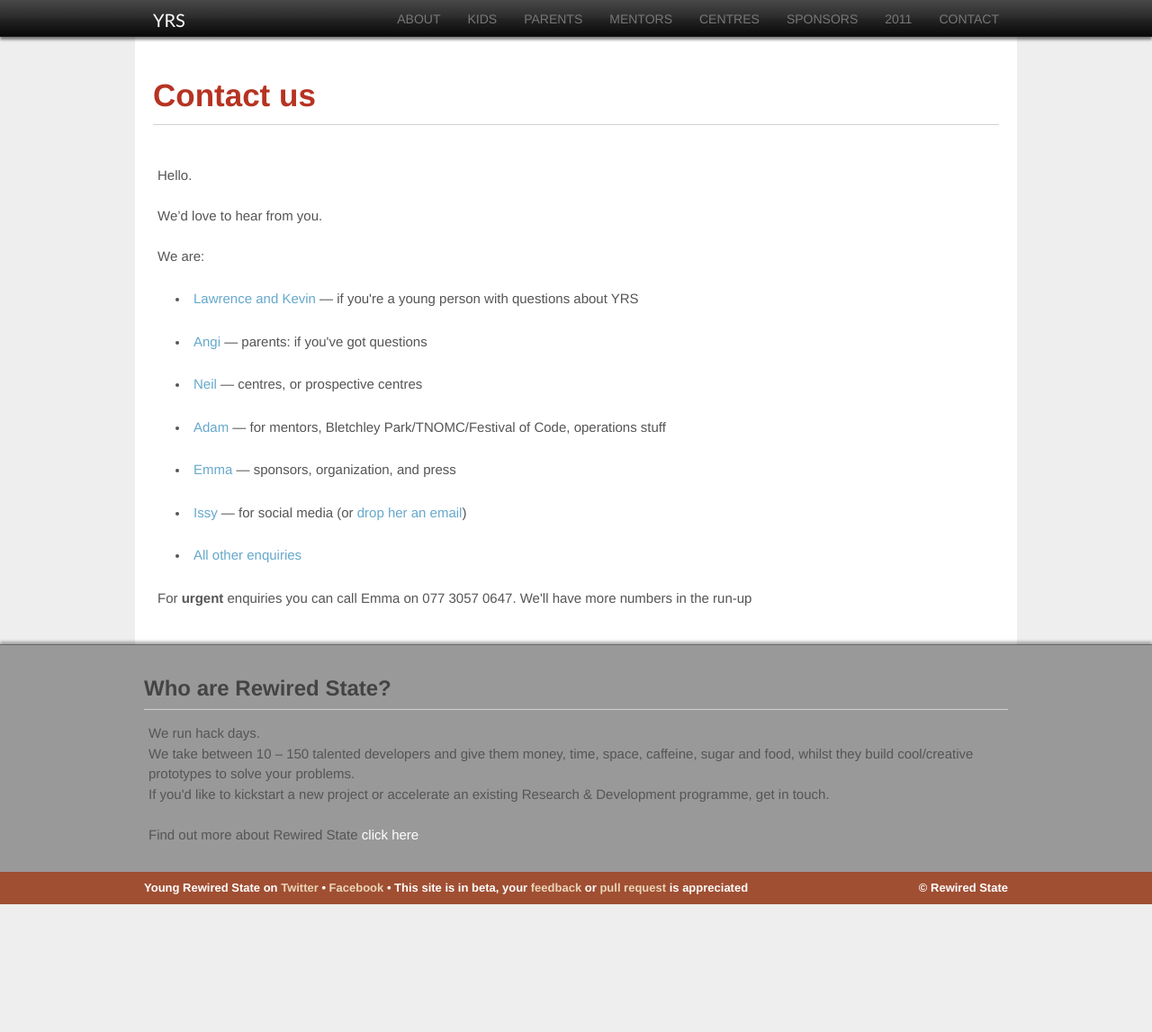
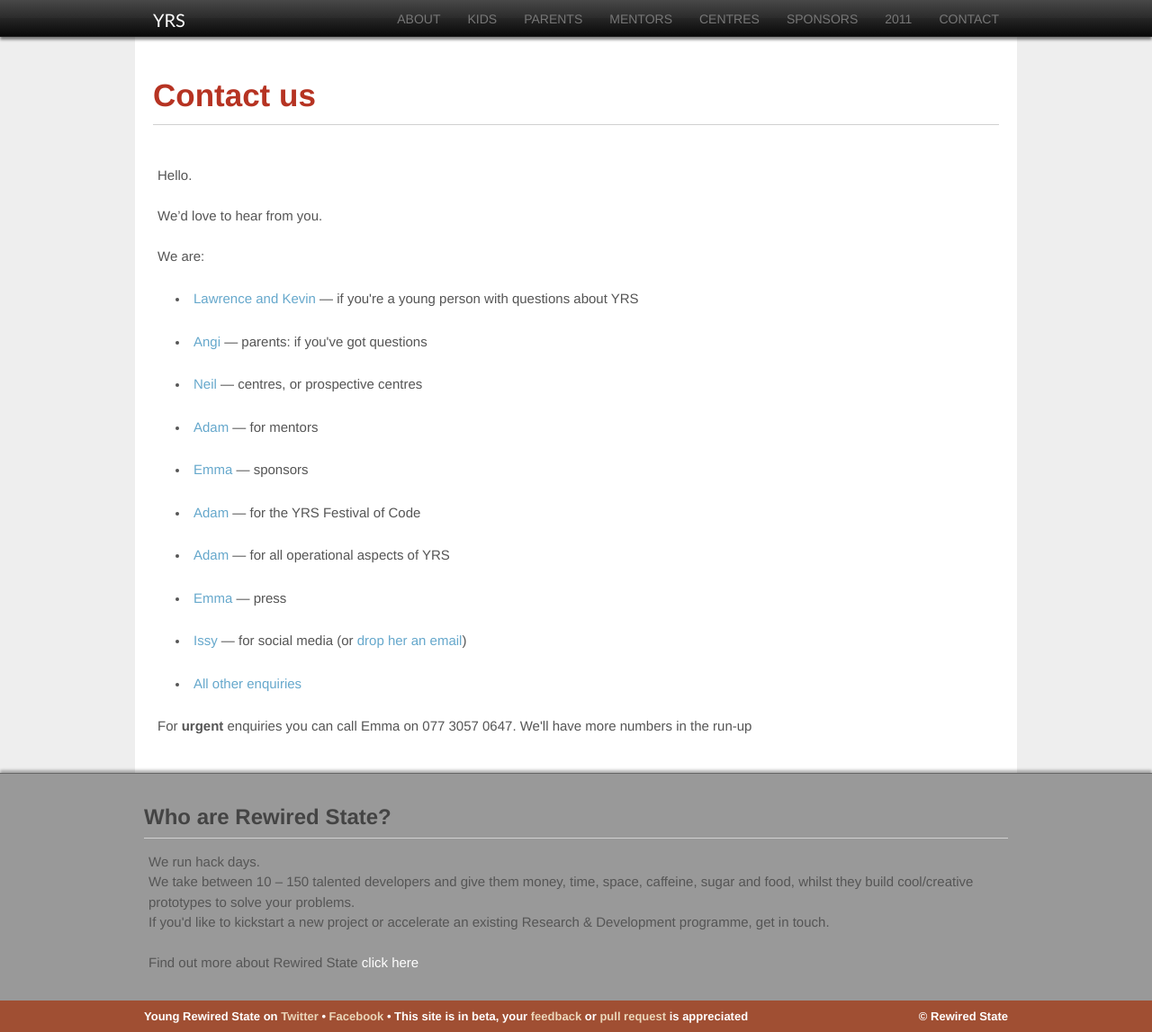
Before and after one commit to adamamyl/jekylld-yrs2012, a Jekyll site: the page built from contact/index.html, in a window 1280 px wide and 1147 px high. Shown: the whole window at 90% size. Built offline with Jekyll 4.4.1, drawn with Linux system fonts in a browser that asks for light colours.

Commit message:
switch to roles-based contact addreses

```diff
--- a/contact/index.html
+++ b/contact/index.html
@@ -18,13 +18,19 @@
 
                 <li><p><a href="mailto:angijlong@gmail.com">Angi</a> &#8212; parents: if you've got questions</p></li>
 
-                <li><p><a href="mailto:neil@youngrewiredstate.org">Neil</a> &#8212; centres, or prospective centres</p></li>
+                <li><p><a href="mailto:centres@youngrewiredstate.org">Neil</a> &#8212; centres, or prospective centres</p></li>
 
-                <li><p><a href="mailto:adam@youngrewiredstate.org">Adam</a> &#8212; for mentors, Bletchley Park/TNOMC/Festival of Code, operations stuff</p></li>
+                <li><p><a href="mailto:mentors@youngrewiredstate.org">Adam</a> &#8212; for mentors</p></li>
 
-                <li><p><a href="mailto:emma@rewiredstate.org">Emma</a> &#8212; sponsors, organization, and press</p></li>
+                <li><p><a href="mailto:sponsors@youngrewiredstate.org">Emma</a> &#8212; sponsors</p></li>
 
-                <li><p><a href="http://twitter.com/#!/youngrewired">Issy</a> &#8212; for social media (or <a href="mailto:isabell@youngrewiredstate.org">drop her an email</a>)</p></li>
+                <li><p><a href="mailto:festivalofcode@youngrewiredstate.org">Adam</a> &#8212; for the YRS Festival of Code</p></li>
+
+                <li><p><a href="mailto:ops@youngrewiredstate.org">Adam</a> &#8212; for all operational aspects of YRS</p></li>
+
+                <li><p><a href="mailto:press@youngrewiredstate.org">Emma</a> &#8212; press</p></li>
+
+                <li><p><a href="http://twitter.com/#!/youngrewired">Issy</a> &#8212; for social media (or <a href="mailto:socialmedia@youngrewiredstate.org">drop her an email</a>)</p></li>
 
                 <li><p><a href="mailto:hello@youngrewiredstate.org">All other enquiries</a></p></li>
             </ul>
```
